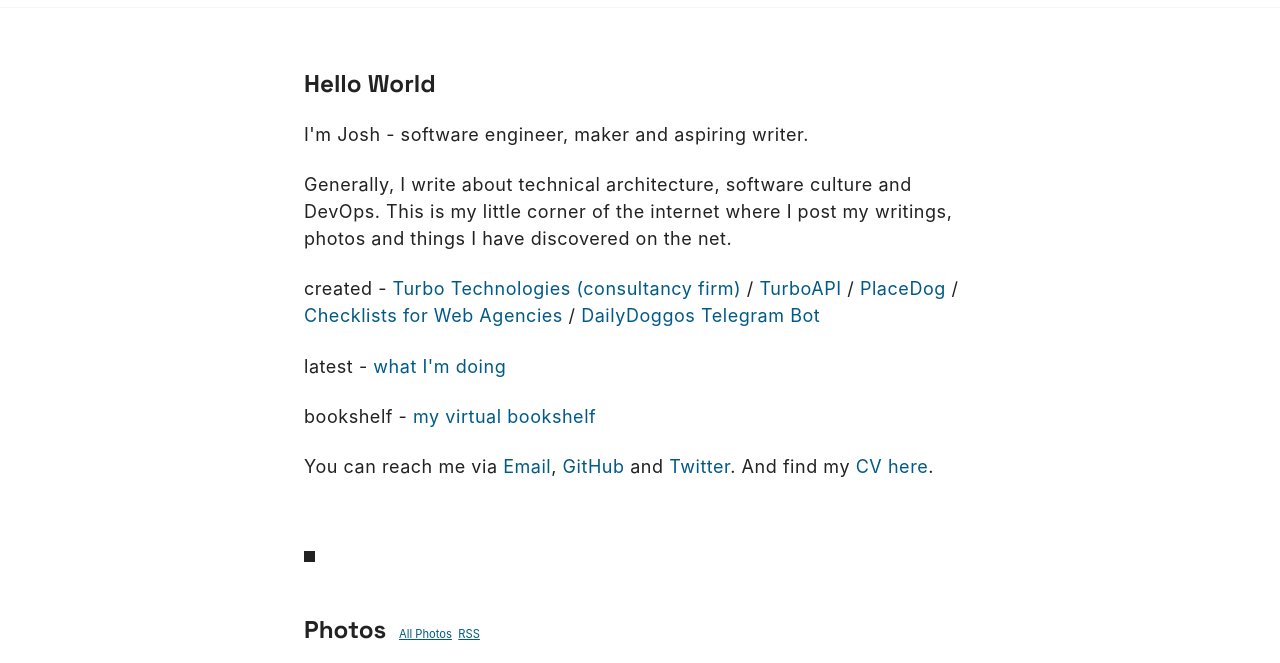
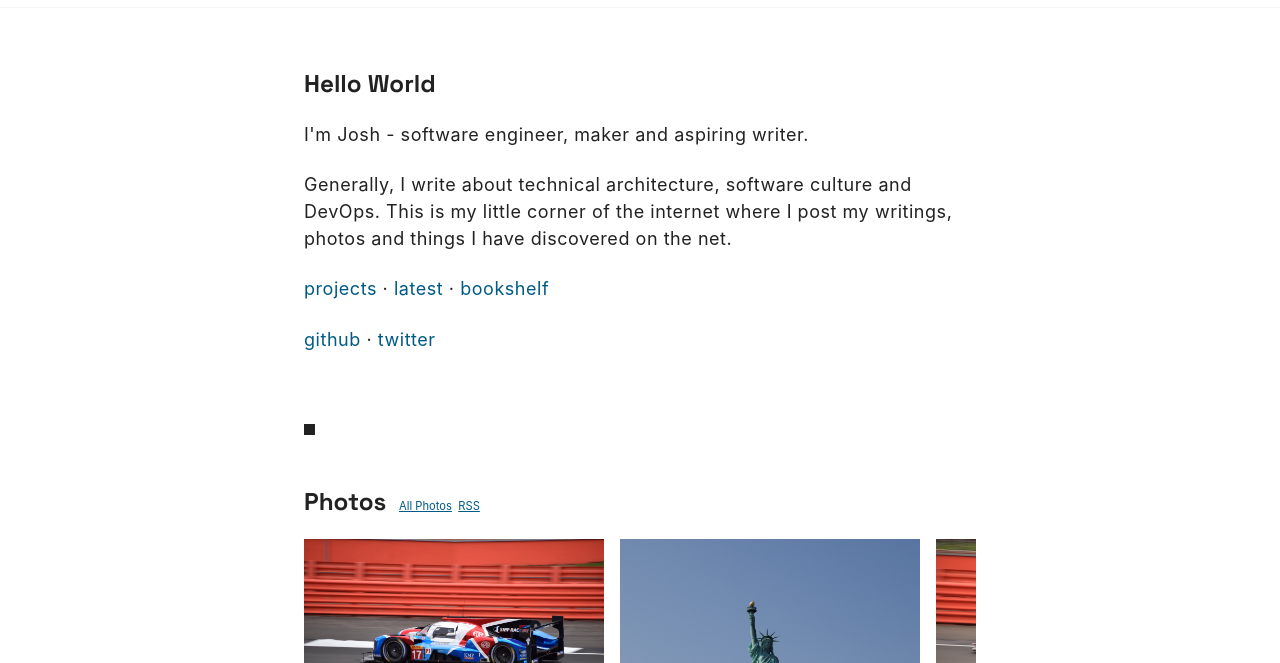
Before and after one commit to joshghent/blog, a Gatsby site: page / in a window 1280 px wide. Shown: the part 78-741 px from the top of the page. Built offline with nearby package versions, Linux system fonts and the light colour scheme; Gatsby itself is replaced by a stand-in of ours; some packages are replaced by stand-ins of ours.

Commit message:
update the homepage, fix test suite

```diff
--- a/src/pages/index.jsx
+++ b/src/pages/index.jsx
@@ -20,11 +20,9 @@
           <h2>Hello World</h2>
           <p>I&apos;m Josh - software engineer, maker and aspiring writer.</p>
           <p>Generally, I write about technical architecture, software culture and DevOps. This is my little corner of the internet where I post my writings, photos and things I have discovered on the net.</p>
-          <p>created - <Link to="/work">Turbo Technologies (consultancy firm)</Link> / <a href="https://turboapi.dev">TurboAPI</a> / <a href="https://place.dog">PlaceDog</a> / <a href="https://joshghent.gumroad.com/l/ultimate-checklists">Checklists for Web Agencies</a> / <a href="https://github.com/joshghent/dailydoggos">DailyDoggos Telegram Bot</a></p>
-          <p>latest - <Link to="/now">what I&apos;m doing</Link></p>
-          <p>bookshelf - <Link to="/bookshelf">my virtual bookshelf</Link></p>
 
-          <p>You can reach me via <a href="mailto:me@joshghent.com">Email</a>, <a href="https://github.com/joshghent">GitHub</a> and <a href="https://twitter.com/joshghent">Twitter</a>. And find my <a href="https://docs.google.com/document/d/1BHEsryVDOnFv-XDYjLKrVFC2TCNgqHr9KLVM9Vul-9Y/export?format=pdf">CV here</a>.</p>
+          <p><Link to="/projects">projects</Link> · <Link to="/now">latest</Link> · <Link to="/bookshelf">bookshelf</Link></p>
+          <p><a href="https://github.com/joshghent">github</a> · <a href="https://twitter.com/joshghent">twitter</a></p>
         </section>
 
         <hr className="section-break" />
```
Also changed, not shown: 1 other file.
